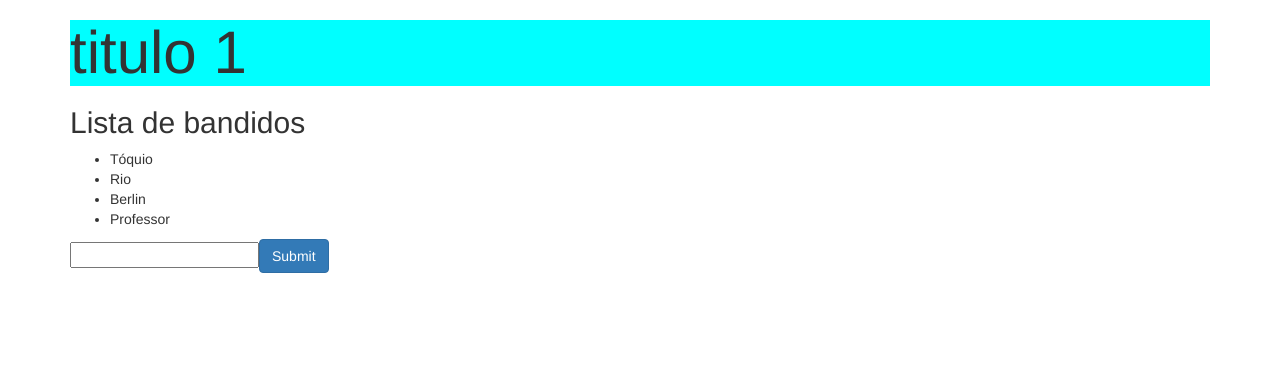
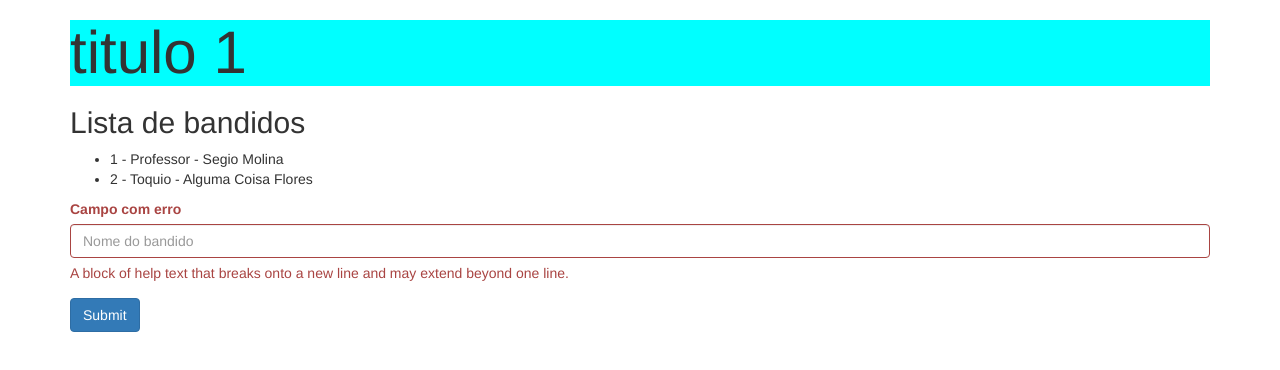
Before and after one commit to victorfarias/La-Casa-De-Papel-Angular, an Angular app: page /bandits in a window 1280 px wide. Shown: the top 370 px of the page. Built offline with nearby package versions, Linux system fonts and the light colour scheme.

Commit message:
Creating models

```diff
--- a/src/app/app.component.ts
+++ b/src/app/app.component.ts
@@ -1,3 +1,4 @@
+import { Bandit } from './bandit/bandit.model';
 import { Component } from '@angular/core';
 
 @Component({
@@ -7,10 +8,13 @@ import { Component } from '@angular/core';
 })
 export class AppComponent {
   title = 'La Casa de Papel';
-  bandits = ["Tóquio", "Rio", "Berlin", "Professor"];
+  bandits = [
+    new Bandit(1, "Professor", "Segio Molina"),
+    new Bandit(2, "Toquio", "Alguma Coisa Flores")
+  ];
 
   filhoFoiClicado(dado){
-    console.log(dado);
+    // console.log(dado);
   }
 
   addBandit(name){
--- a/src/app/app.module.ts
+++ b/src/app/app.module.ts
@@ -1,5 +1,6 @@
 import { BrowserModule } from '@angular/platform-browser';
 import { NgModule } from '@angular/core';
+import { FormsModule } from '@angular/forms'
 
 
 import { AppComponent } from './app.component';
@@ -16,7 +17,8 @@ import { InputBanditComponent } from './input-bandit/input-bandit.component';
     InputBanditComponent
   ],
   imports: [
-    BrowserModule
+    BrowserModule,
+    FormsModule
   ],
   providers: [],
   bootstrap: [AppComponent]
--- a/src/app/bandit-list/bandit-list.component.html
+++ b/src/app/bandit-list/bandit-list.component.html
@@ -2,6 +2,8 @@
   Lista de bandidos
 </h2>
 <ul>
-  <li *ngFor="let bandit of bandits"> {{ bandit }}</li>
+  <li *ngFor="let i=index;let bandit of bandits;">
+    {{ bandit.id + " - " + bandit.fake_name + " - " +bandit.real_name }}
+  </li>
 
 </ul>
--- a/src/app/bandit-list/bandit-list.component.ts
+++ b/src/app/bandit-list/bandit-list.component.ts
@@ -1,3 +1,4 @@
+import { Bandit } from './../bandit/bandit.model';
 import { Component, OnInit, Input } from '@angular/core';
 
 @Component({
@@ -7,7 +8,7 @@ import { Component, OnInit, Input } from '@angular/core';
 })
 export class BanditListComponent implements OnInit {
 
-  @Input() bandits;
+  @Input() bandits: Bandit[];
 
   constructor() { }
 
--- /dev/null
+++ b/src/app/bandit/bandit.model.ts
@@ -0,0 +1,12 @@
+
+export class Bandit{
+    id:number;
+    fake_name:string;
+    real_name:string;
+
+    constructor(id, fake_name, real_name){
+        this.id = id;
+        this.fake_name = fake_name;
+        this.real_name = real_name;
+    }
+}
--- a/src/app/input-bandit/input-bandit.component.html
+++ b/src/app/input-bandit/input-bandit.component.html
@@ -1,4 +1,27 @@
 <form>
-  <input type="text" #campo>
-  <button (click)="onSubmit($event, campo)" class="btn btn-primary">Submit</button>
+
+  <div class="form-group" [class.has-error]="input1Error">
+    <label
+         class="control-label"
+         for="inputSuccess1"
+         *ngIf="input1Error">
+            Campo com erro
+    </label>
+    <input
+          type="text"
+          class="form-control"
+          id="inputSuccess1"
+          placeholder="Nome do bandido"
+          aria-describedby="helpBlock2"
+          [(ngModel)]="name"
+          name="input-name"
+          (input)="validar()"
+          >
+    <span
+        id="helpBlock2"
+        class="help-block"
+        *ngIf="input1Error"
+        >A block of help text that breaks onto a new line and may extend beyond one line.</span>
+  </div>
+  <button (click)="onSubmit($event);" class="btn btn-primary">Submit</button>
 </form>
--- a/src/app/input-bandit/input-bandit.component.ts
+++ b/src/app/input-bandit/input-bandit.component.ts
@@ -8,12 +8,23 @@ import { Component, OnInit, Output, EventEmitter } from '@angular/core';
 export class InputBanditComponent {
 
   @Output() newBandit = new EventEmitter();
+  name: string = "";
+  input1Error = true;
 
   constructor() { }
 
-  onSubmit(event, campo){
+  onSubmit(event){
     event.preventDefault();
-    this.newBandit.emit(campo.value);
+    this.name = this.name.substring(0, this.name.length-1)
+    this.newBandit.emit(this.name);
+  }
+
+  validar(){
+    if(this.name == ""){
+      this.input1Error = true;
+    }else{
+      this.input1Error = false;
+    }
   }
 
 }
```
